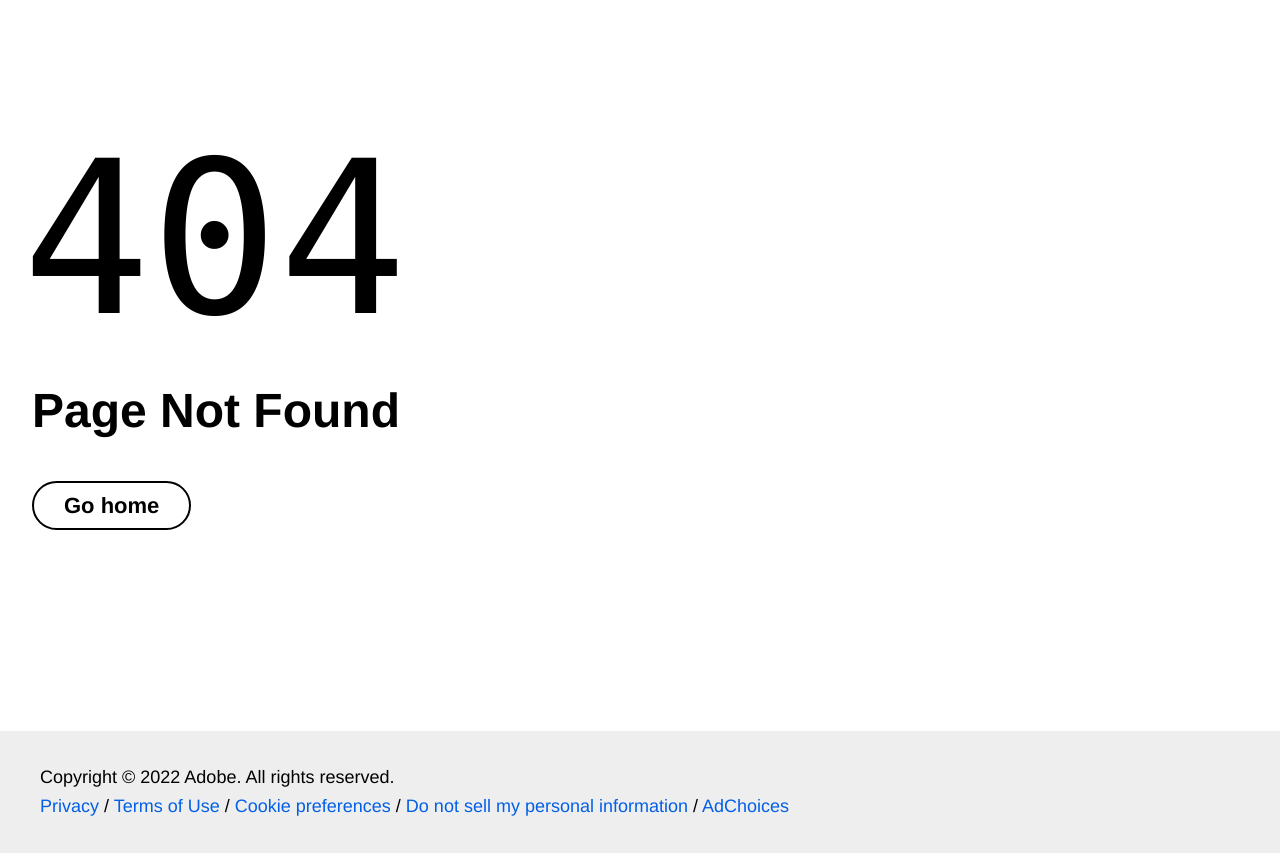
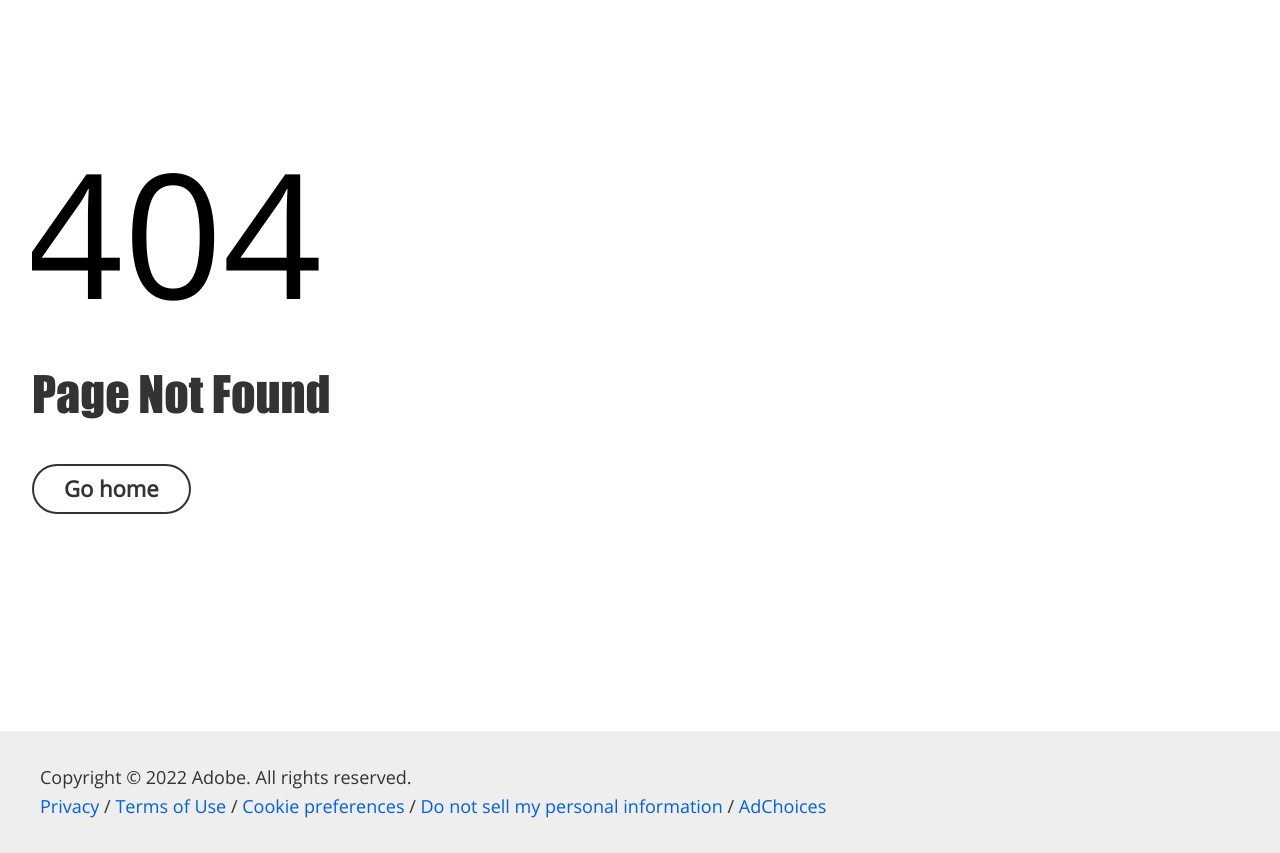
Before and after one commit to nahuelkrauss/comirnaty, a website with bundled scripts: page 404.html in a window 1280 px wide. Shown: the part 69-922 px from the top of the page. Built offline with nearby package versions, Linux system fonts and the light colour scheme; files whose address does not match are found by name.

Commit message:
I am sooo slow at style.  Working on the main hero still

```diff
--- a/blocks/hero/hero.css
+++ b/blocks/hero/hero.css
@@ -11,16 +11,52 @@ main .hero-container {
 main .hero {
     position: relative;
     padding: 32px;
-    min-height: 300px;
+    min-height: 400px;
 }
 
-main .hero h1 {
-    max-width: 1200px;
-    margin-left: auto;
-    margin-right: auto;
-    color: white;
+main .hero h1, h2, h3 {
+    color: #FFFFFF;
 }
 
+@media (min-width: 900px) {
+    main .hero {
+        min-height: 500px;
+      }
+}
+
+main .hero > div > div{
+    display: flex;
+    flex-flow: column wrap;
+}
+
+main .hero h2 {
+    max-width: 1200px;
+    color: white;
+    padding: 0 0 0 0;
+    margin: 0px;
+}
+
+main .hero h3 {
+    font-family: var(--heading2-font-family);
+    color: #FFFFFF;
+    padding: 0 0 0 0;
+    margin: 0px;
+}
+
+main .hero h4 {
+    font-family: var(--heading2-font-family);
+    color: #FFFFFF;
+    padding: 0 0 0 0;
+    margin: 0px;
+}
+
+
+main .hero h6 {
+    font-family: var(--body-font-family);
+    color: #FFFFFF;
+    padding: 0 0 0 0;
+    margin: 0px;
+}
 
 main .hero picture {
     position: absolute;
--- a/blocks/hero/hero.js
+++ b/blocks/hero/hero.js
@@ -0,0 +1,5 @@
+export default function decorate(block) {
+    //const div1 = document.createElement('div');
+    //div1.className = "container";
+    //block.append(div1);
+}
--- a/scripts/scripts.js
+++ b/scripts/scripts.js
@@ -17,14 +17,14 @@ const LCP_BLOCKS = []; // add your LCP blocks to the list
 window.hlx.RUM_GENERATION = 'project-1'; // add your RUM generation information here
 
 function buildHeroBlock(main) {
-  const h1 = main.querySelector('h1');
-  const picture = main.querySelector('picture');
+  //const h1 = main.querySelector('h1');
+  //const picture = main.querySelector('picture');
   // eslint-disable-next-line no-bitwise
-  if (h1 && picture && (h1.compareDocumentPosition(picture) & Node.DOCUMENT_POSITION_PRECEDING)) {
-    const section = document.createElement('div');
-    section.append(buildBlock('hero', { elems: [picture, h1] }));
-    main.prepend(section);
-  }
+  //if (h1 && picture && (h1.compareDocumentPosition(picture) & Node.DOCUMENT_POSITION_PRECEDING)) {
+  //  const section = document.createElement('div');
+  //  section.append(buildBlock('hero', { elems: [picture, h1] }));
+  //  main.prepend(section);
+  //}
 }
 
 /**
--- a/styles/styles.css
+++ b/styles/styles.css
@@ -16,13 +16,15 @@
   --link-hover-color: #136ff6;
   --background-color: #fff;
   --overlay-background-color: #eee;
-  --highlight-background-color: #ccc;
-  --text-color: #000;
+  --highlight-background-color: #EFF1F4;
+  --text-color: #333333;
 
   /* fonts */
-  --body-font-family: 'helvetica neue', helvetica, ubuntu, roboto, noto, sans-serif;
-  --heading-font-family: var(--body-font-family);
-  --fixed-font-family: 'Roboto Mono', menlo, consolas, 'Liberation Mono', monospace;
+  --body-font-family: 'Open Sans', ubuntu, roboto, noto, sans-serif;
+  --body-font-family-secondary: Impact, ubuntu, roboto, noto, sans-serif;
+  --heading-font-family: 'Impact';
+  --heading2-font-family: 'Open Sans Bold';
+  --fixed-font-family: 'Open Sans', Impact, 'Roboto Mono', menlo, consolas, 'Liberation Mono', monospace;
 
   /* body sizes */
   --body-font-size-m: 22px;
@@ -30,8 +32,8 @@
   --body-font-size-xs: 14px;
 
   /* heading sizes */
-  --heading-font-size-xxl: 48px;
-  --heading-font-size-xl: 40px;
+  --heading-font-size-xxl: 42px;
+  --heading-font-size-xl: 38px;
   --heading-font-size-l: 32px;
   --heading-font-size-m: 24px;
   --heading-font-size-s: 20px;
@@ -40,6 +42,31 @@
   /* nav height */
   --nav-height: 64px;
 
+}
+
+@font-face {
+  font-family:"Impact";
+  src: url("/fonts/Impact.ttf") format("truetype");
+}
+
+@font-face {
+  font-family:"Open Sans";
+  src: url("/fonts/OpenSans.ttf") format("truetype");
+}
+
+@font-face {
+  font-family:"Open Sans Bold";
+  src: url("/fonts/OpenSans-Bold.ttf") format("truetype");
+}
+
+@font-face {
+  font-family:"Open Sans Condensed";
+  src: url("/fonts/OpenSans-CondensedBold.ttf") format("truetype");
+}
+
+@font-face {
+  font-family:"Open Sans Extrabold";
+  src: url("/fonts/OpenSans-ExtraBold.ttf") format("truetype");
 }
 
 body {
@@ -60,10 +87,18 @@ header {
   height: var(--nav-height);
 }
 
-h1, h2, h3,
+h1, h2, h3 {
+  font-family: var(--heading-font-family);
+  font-weight: 400;
+  line-height: 1.25;
+  margin-top: 1em;
+  margin-bottom: .5em;
+  scroll-margin: calc(var(--nav-height) + 1em);
+}
+
 h4, h5, h6 {
-  font-family: var(--heading-font-family);
-  font-weight: 600;
+  font-family: var(--body-font-family);
+  font-weight: 400;
   line-height: 1.25;
   margin-top: 1em;
   margin-bottom: .5em;
@@ -234,4 +269,8 @@ main .section[data-section-status='initialized'] {
 
 main .section.highlight {
   background-color: var(--highlight-background-color);
+  padding-left: 0px;
+  padding-right: 0px;
+  padding-top: 1px;
+  padding-bottom: 20px;
 }
```
Also changed, not shown: head.html (+3 -0 lines), fonts/Impact.ttf (added), fonts/OpenSans-Bold.ttf (added), fonts/OpenSans-CondensedBold.ttf (added), fonts/OpenSans-ExtraBold.ttf (added), fonts/OpenSans.ttf (added).
